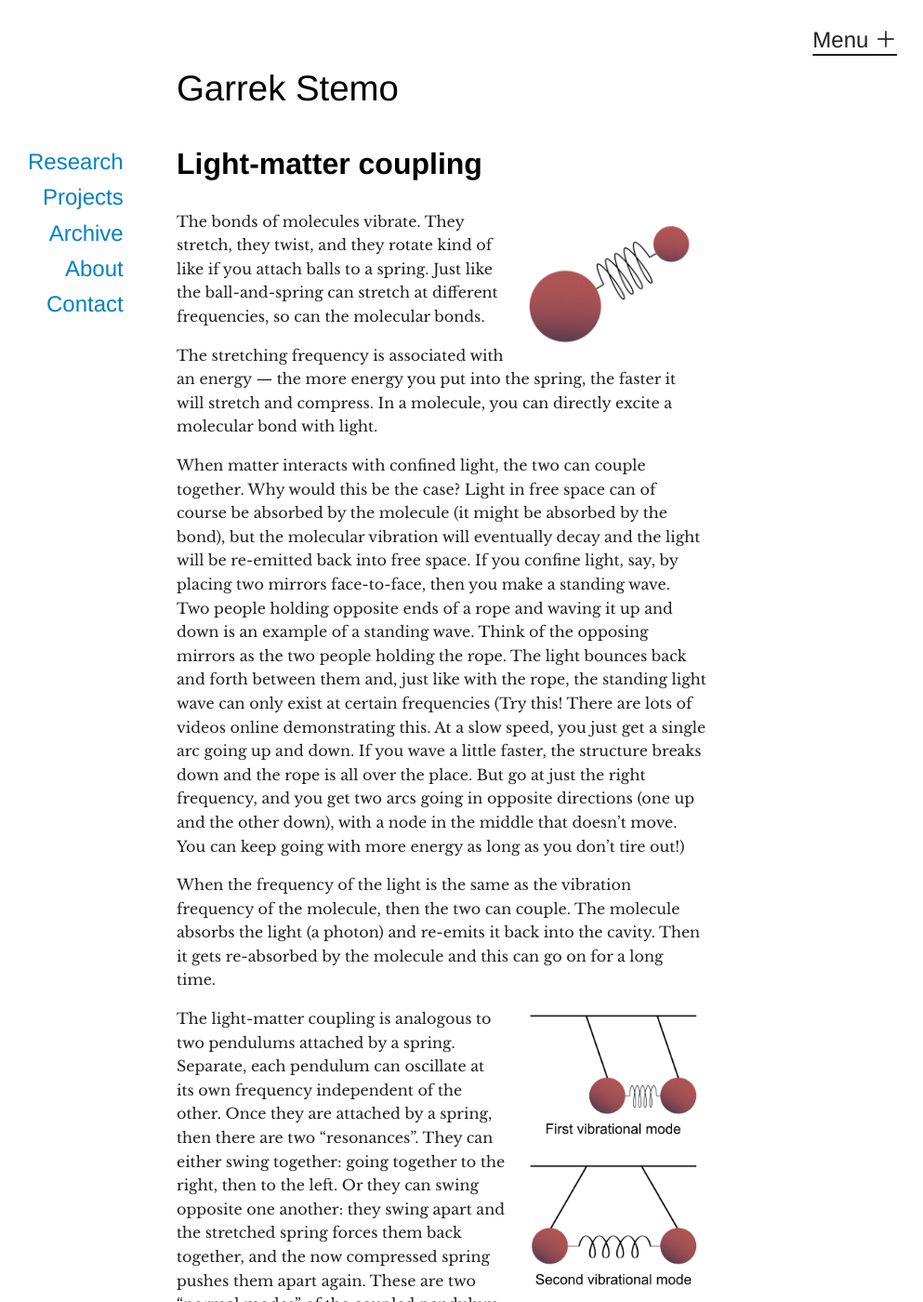
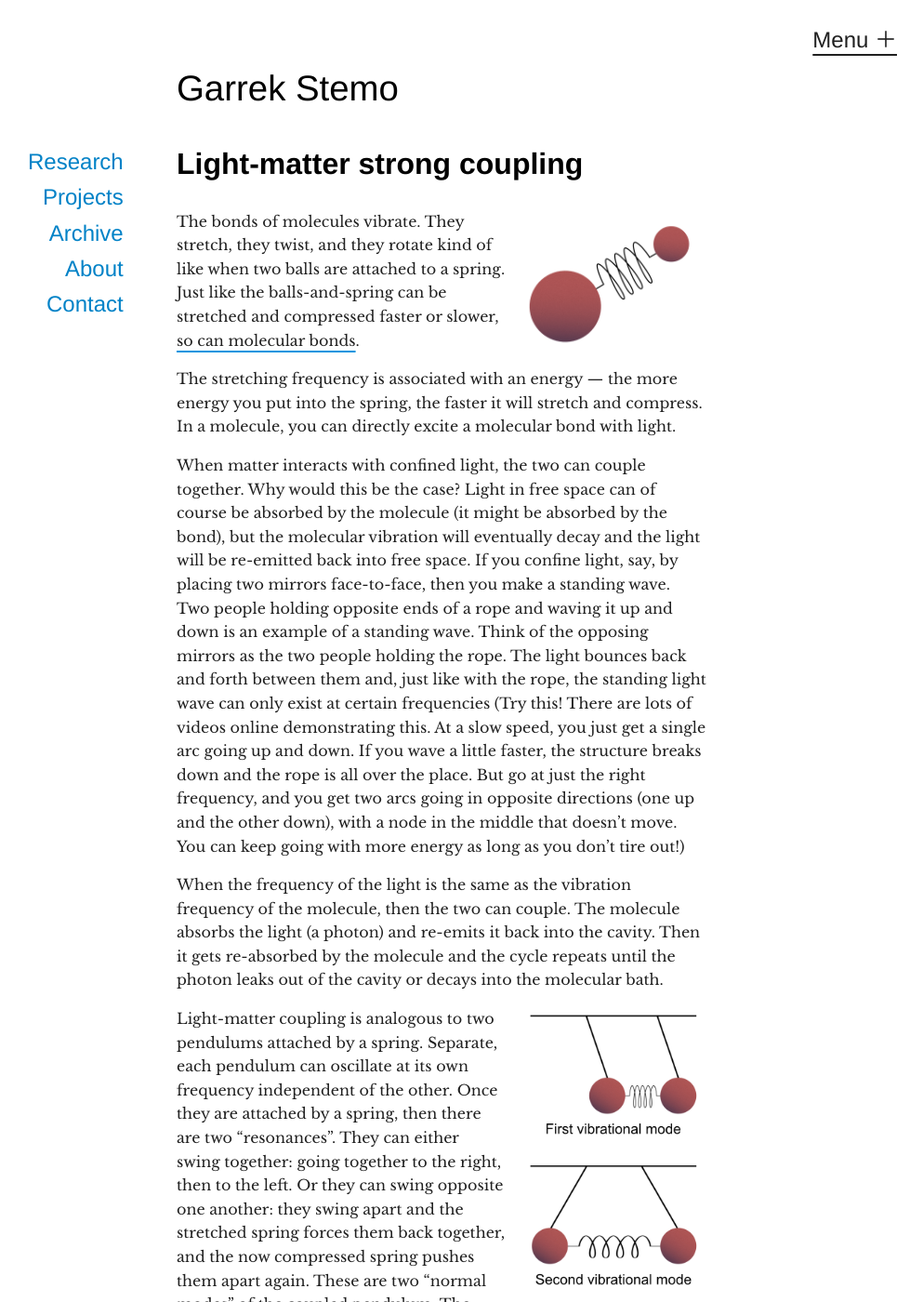
Before and after one commit to garrekstemo/garrekstemo.github.io, a Jekyll site: the page built from research.md, in a window 1280 px wide and 1400 px high. Shown: the whole window at 93% size, without its empty margins (265-1258 px from the left). Built offline with Jekyll 4.4.1, drawn with Linux system fonts in a browser that asks for light colours; some of the changed text lies outside the part shown.

Commit message:
Update research page

```diff
--- a/research.md
+++ b/research.md
@@ -4,28 +4,28 @@ title: Research
 permalink: /research/
 ---
 
-## Light-matter coupling
+## Light-matter strong coupling
 
 <figure class="right">
     <img src="/assets/images/research/medium-800px-ball-and-spring.png" alt="Two balls attached by a spring"/>
 </figure>
-The bonds of molecules vibrate. They stretch, they twist, and they rotate kind of like if you attach balls to a spring.
-Just like the ball-and-spring can stretch at different frequencies, so can the molecular bonds.
+The bonds of molecules vibrate. They stretch, they twist, and they rotate kind of like when two balls are attached to a spring.
+Just like the balls-and-spring can be stretched and compressed faster or slower, [so can molecular bonds](https://en.wikipedia.org/wiki/Molecular_vibration#Vibrations_of_a_methylene_group_(–CH2–)_in_a_molecule_for_illustration).
+
 
 The stretching frequency is associated with an energy &mdash; the more energy you put into the spring, the faster it will stretch and compress. In a molecule, you can directly excite a molecular bond with light.
 
-
 When matter interacts with confined light, the two can couple together. Why would this be the case? Light in free space can of course be absorbed by the molecule (it might be absorbed by the bond), but the molecular vibration will eventually decay and the light will be re-emitted back into free space. If you confine light, say, by placing two mirrors face-to-face, then you make a standing wave. Two people holding opposite ends of a rope and waving it up and down is an example of a standing wave. Think of the opposing mirrors as the two people holding the rope. The light bounces back and forth between them and, just like with the rope, the standing light wave can only exist at certain frequencies (Try this! There are lots of videos online demonstrating this. At a slow speed, you just get a single arc going up and down. If you wave a little faster, the structure breaks down and the rope is all over the place. But go at just the right frequency, and you get two arcs going in opposite directions (one up and the other down), with a node in the middle that doesn't move. You can keep going with more energy as long as you don't tire out!)
 
-When the frequency of the light is the same as the vibration frequency of the molecule, then the two can couple. The molecule absorbs the light (a photon) and re-emits it back into the cavity. Then it gets re-absorbed by the molecule and this can go on for a long time.
+When the frequency of the light is the same as the vibration frequency of the molecule, then the two can couple. The molecule absorbs the light (a photon) and re-emits it back into the cavity. Then it gets re-absorbed by the molecule and the cycle repeats until the photon leaks out of the cavity or decays into the molecular bath.
 
 <figure class="right">
     <img src="/assets/images/research/medium-800px-coupled-pendulum-two-modes.png" alt="Two normal modes of a spring-coupled pendulum"/>
 </figure>
-The light-matter coupling is analogous to two pendulums attached by a spring. Separate, each pendulum can oscillate at its own frequency independent of the other. Once they are attached by a spring, then there are two "resonances". They can either swing together: going together to the right, then to the left. Or they can swing opposite one another: they swing apart and the stretched spring forces them back together, and the now compressed spring pushes them apart again. These are two "normal modes" of the coupled pendulum. The confined light and matter, when coupled together, behave very much like the coupled pendulum ([details of the physics here](https://phys.libretexts.org/Bookshelves/University_Physics/Book%3A_Mechanics_and_Relativity_(Idema)/08%3A_Oscillations/8.04%3A_Coupled_Oscillators)).
+Light-matter coupling is analogous to two pendulums attached by a spring. Separate, each pendulum can oscillate at its own frequency independent of the other. Once they are attached by a spring, then there are two "resonances". They can either swing together: going together to the right, then to the left. Or they can swing opposite one another: they swing apart and the stretched spring forces them back together, and the now compressed spring pushes them apart again. These are two "normal modes" of the coupled pendulum. The confined light and matter, when coupled together, behave much like the coupled pendulum ([details of the physics here](https://phys.libretexts.org/Bookshelves/University_Physics/Book%3A_Mechanics_and_Relativity_(Idema)/08%3A_Oscillations/8.04%3A_Coupled_Oscillators)).
 
 
-What is different in the coupled case versus just molecule or cavity alone? And how long do the coupled states last? These questions require ultrafast lasers. Since we are looking at molecular vibrations, we also need the light to be in the [mid-infrared region](https://en.wikipedia.org/wiki/Infrared#Regions_within_the_infrared).
+What is different in the coupled case versus just the molecule or cavity alone? And how long do the coupled states last? These questions require ultrafast lasers. Since we are looking at molecular vibrations, we also need the light to be in the [mid-infrared region](https://en.wikipedia.org/wiki/Infrared#Regions_within_the_infrared).
 The power of an ultrafast laser is in [pulses that repeat](https://en.wikipedia.org/wiki/Pulsed_laser) at a certain rate. The temporal width of a pulse determines what kind of processes you can study. Molecular vibrations (once excited) decay very rapidly &mdash; on the order of pisoseconds (10<sup>-12</sup> s) &mdash; so in order to see them a femtosecond (10<sup>-15</sup> s) pulse width is required.
 
 The experiment goes like this. An initial pulse is sent to excite the system &mdash; we put some energy into the light-matter coupled system. Then, while it is decaying, we send in a second pulse which then gets information about the system at some later time. This second pulse makes its way to a detector, which converts the light to an electrical signal that we can record. It's kind of like a strobe light and camera. You flash a light on the subject and then snap a picture. In fact, if you want to take a picture of a fast-moving subject (a bullet going through an apple), you need a lot of light and a very fast shuttter speed. This is very similar to the femtosecond excitation pulse-measurement pulse process.
@@ -37,7 +37,6 @@ The experiment goes like this. An initial pulse is sent to excite the system &md
 	<figcaption>The mirrors create standing a standing electromagnetic wave that interacts with a molecular vibration. The excitation (pump) pulse excites the sample. The following measurement (probe) pulse collects information about the system at some time later and goes on to the detector.
 	</figcaption>
 </figure>
-
 
 Why study interactions between molecular vibrations and light?
 One of the most exciting things about these systems is that
```
